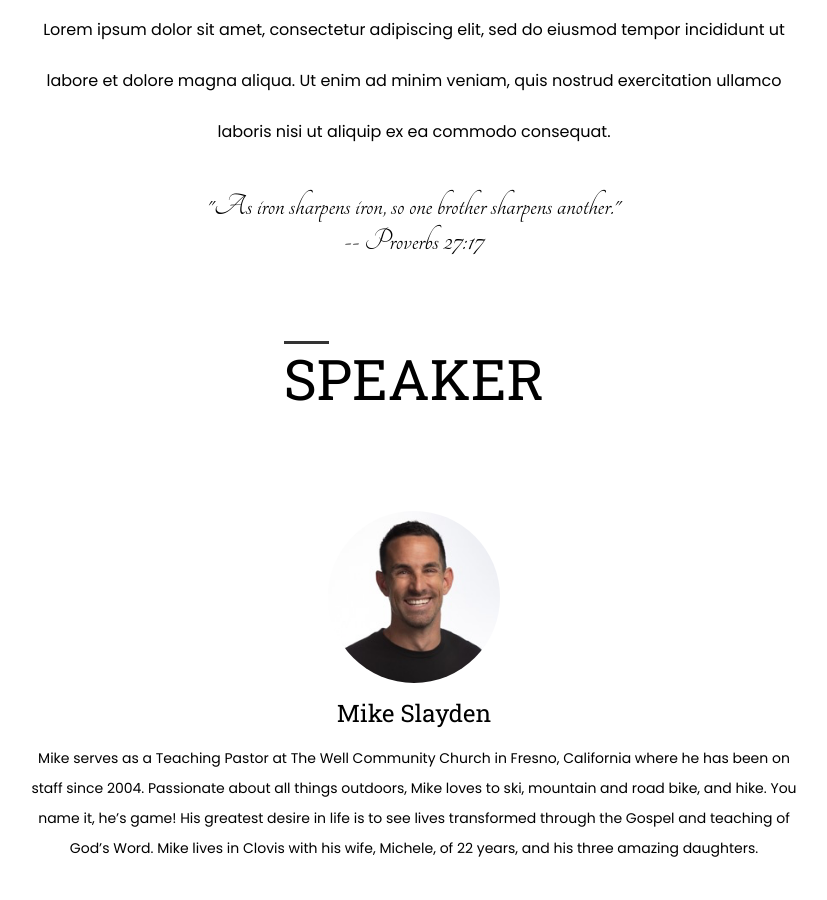
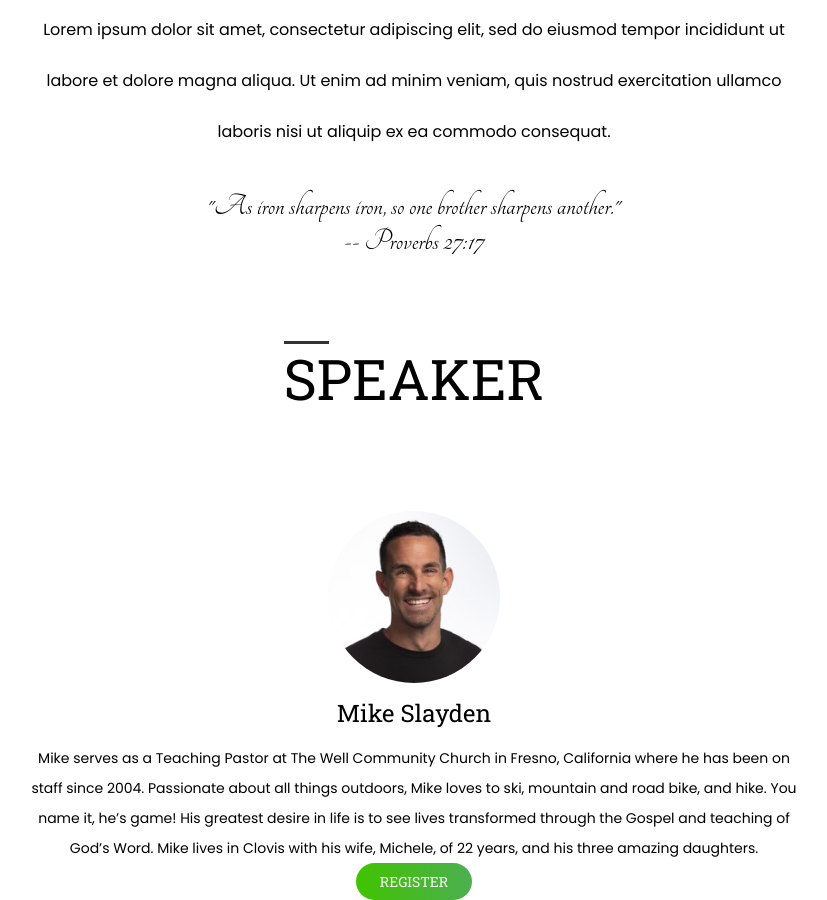
Before and after one commit to juliancoleman/mens-advance, a Jekyll site: the page built from index.html, in a window 1280 px wide and 900 px high, scrolled down 1002 px. Shown: the whole window, without its empty margins (226-1053 px from the left). Built offline with Jekyll 4.4.1, drawn with Linux system fonts in a browser that asks for light colours; before the commit the page ends 1865 px from its top, so only the background shows below that.

Commit message:
adds register button in place of "read more" button

```diff
--- a/index.html
+++ b/index.html
@@ -46,4 +46,5 @@ hero_blurb: Lorem ipsum dolor sit amet, consectetur adipiscing elit, sed do eius
     {% endfor %}
   </div>
 
+  {% include register-button.html %}
 </div>
```
